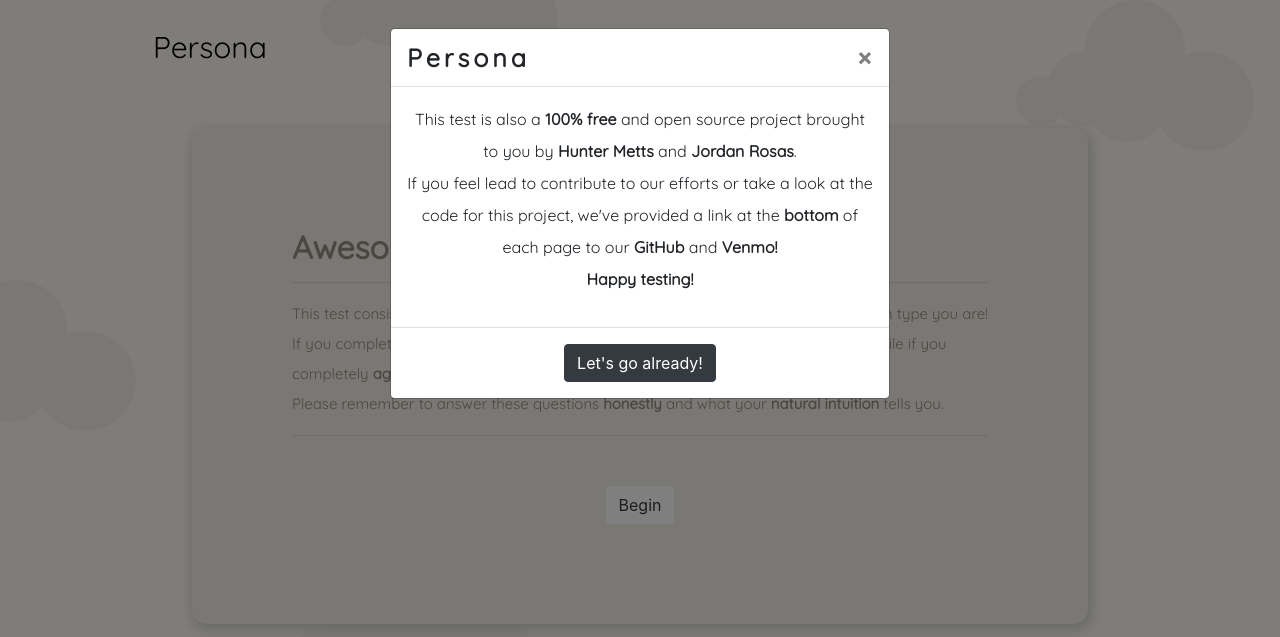
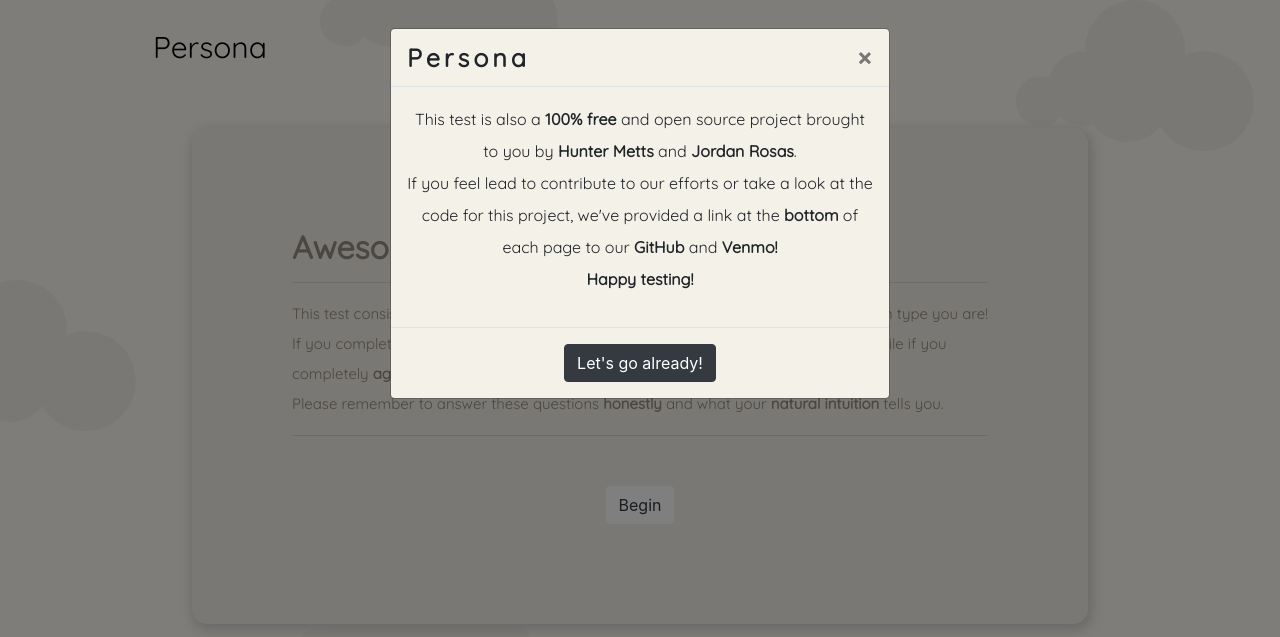
Before and after one commit to huntermetts/personaApp, a React app: page /summary in a window 1280 px wide. Both pictures are taken after a click on the button "Begin". Shown: the top 637 px of the page. Built offline with nearby package versions, Linux system fonts and the light colour scheme.

Commit message:
tiny modal changes

```diff
--- a/src/components/Questions/PageOne.css
+++ b/src/components/Questions/PageOne.css
@@ -35,3 +35,7 @@
     line-height: 25px;
     letter-spacing: 4px;
 }
+
+.modalColor{
+        background-color:#F4F1E8;
+}
--- a/src/components/summary/Summary.js
+++ b/src/components/summary/Summary.js
@@ -41,7 +41,8 @@
 
 
                     {/* Add to modal for mobile/desktop versions */}
-                    <Modal isOpen={this.state.modal} toggle={this.toggle} className={this.props.className}>
+
+                <Modal isOpen={this.state.modal} toggle={this.toggle} contentClassName="modalColor">
                 <ModalHeader className="summaryModalHeader" toggle={this.toggle}><div className="modalPersona"><strong>Persona</strong></div></ModalHeader>
                 <ModalBody className="modalBody">
                 <p>This test is also a <strong>100% free </strong>and open source project brought to you by <strong>Hunter Metts</strong> and <strong>Jordan Rosas</strong>. <br></br> If you feel lead to contribute to our efforts or take a look at the code for this project, we've provided a link at the <strong>bottom</strong> of each page to our <strong>GitHub</strong> and <strong>Venmo!</strong> <br></br> <strong>Happy testing!</strong></p>
@@ -51,6 +52,7 @@
                     <Button color="dark" className="modalButton" onClick={() => this.props.history.push("/pageOne")}>Let's go already!</Button>{' '}
                 </ModalFooter>
                 </Modal>
+
                 </div>
                     <div className="flexContainerForForm">
 
```
